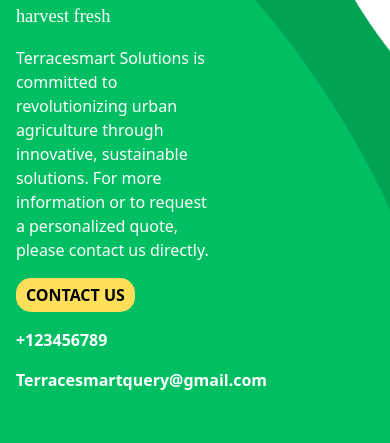
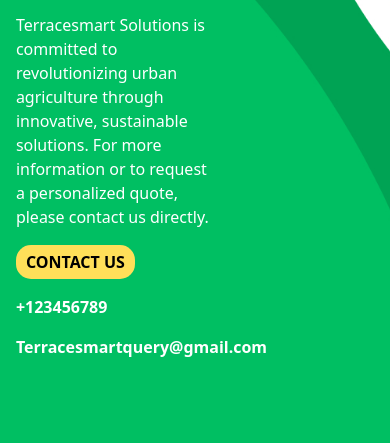
Before and after one commit to tanishq-tanwar/terracesmart, a plain HTML site: page index.html in a window 390 px wide. Shown: the part 401-844 px from the top of the page. Drawn offline with nearby package versions, Linux system fonts and the light colour scheme.

Commit message:
Update style.css

```diff
--- a/style.css
+++ b/style.css
@@ -144,7 +144,7 @@
   }
 
   .banner .container {
-    bottom: 6%;
+    bottom: 10%;
     left: 1%;
   }
 
```
